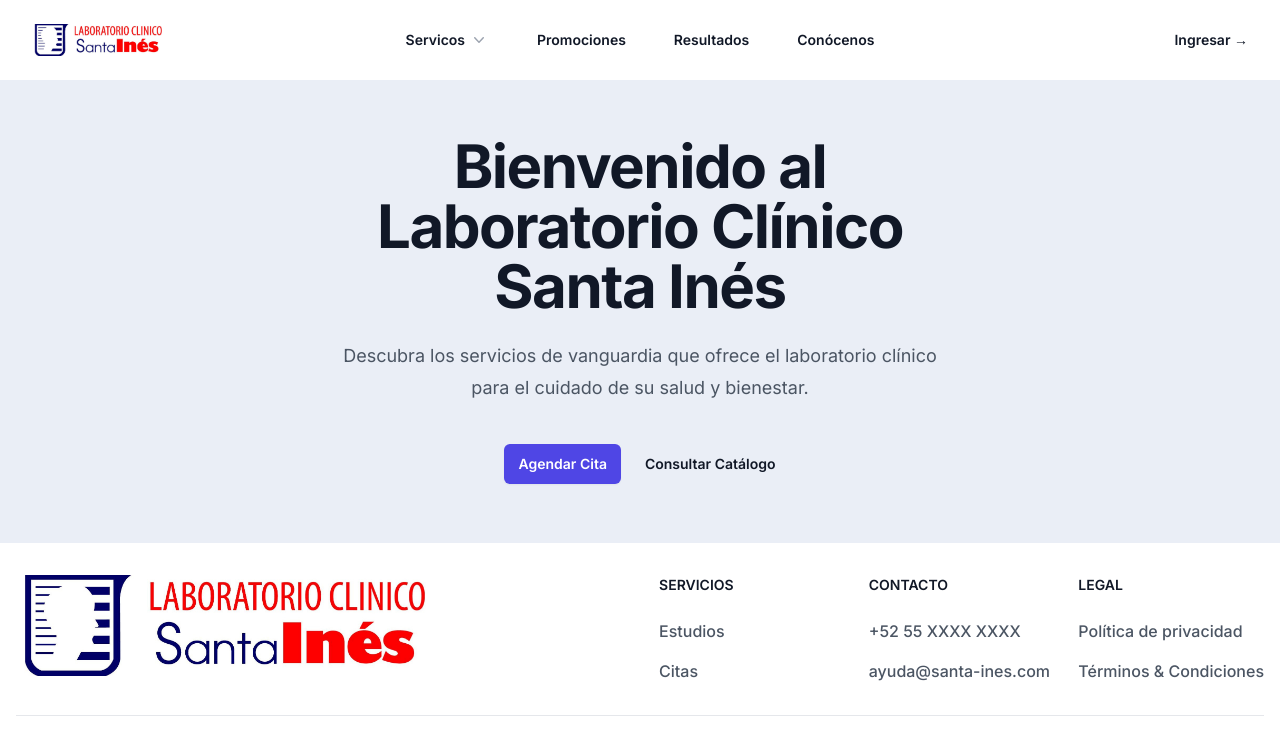
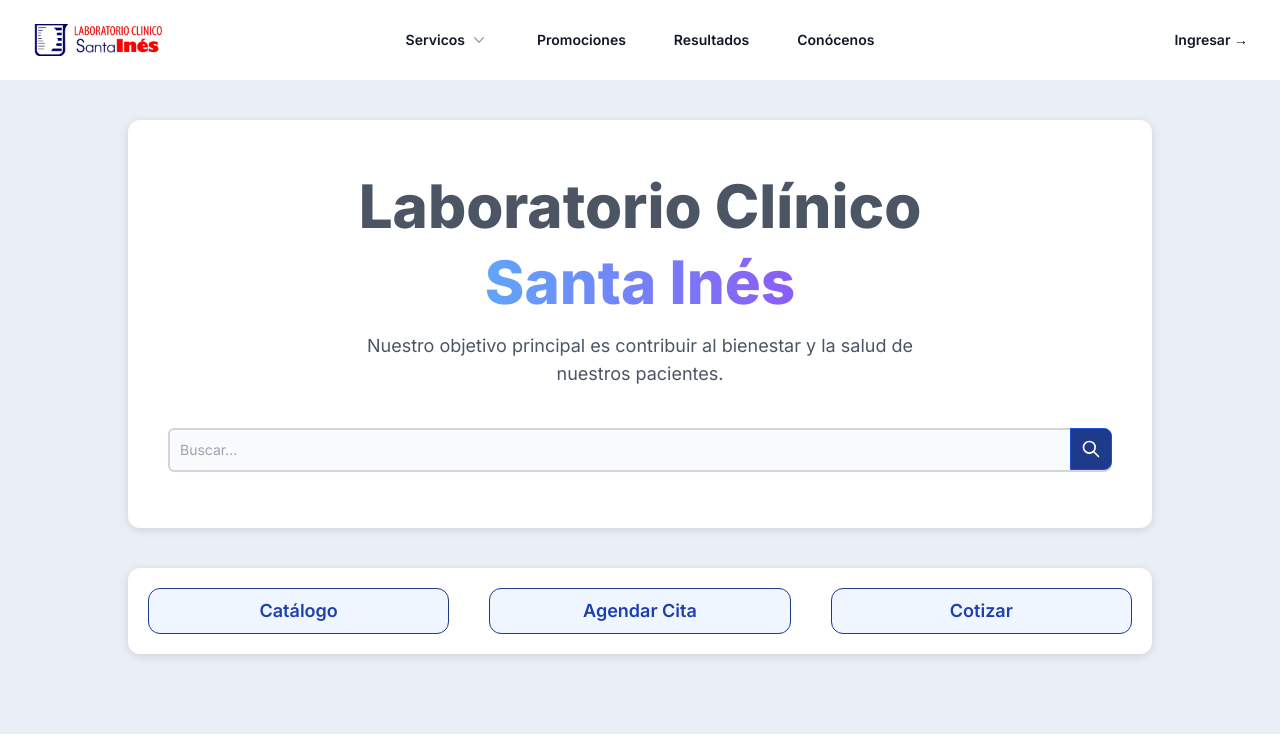
Before and after one commit to erick-brsa/example-santa-ines, a Next.js app: page / in a window 1280 px wide. Shown: the top 747 px of the page. Built offline with nearby package versions, Linux system fonts and the light colour scheme.

Commit message:
Add home page

```diff
--- /dev/null
+++ b/app/agendar-cita/page.js
@@ -0,0 +1,5 @@
+export default function scheduleAppointmentPage() {
+  return (
+    <div>page</div>
+  )
+}
--- a/app/catalogo/CatalogueCard.js
+++ b/app/catalogo/CatalogueCard.js
@@ -2,7 +2,7 @@ import Link from 'next/link'
 
 export function CatalogueCard({ study }) {
 	return (
-		<div className='bg-white shadow-[0px_2px_8px_0pxrgba(99,99,99,0.2)] rounded-xl overflow-hidden border border-gray-200 transition-shadow'>
+		<div className='bg-white shadow-[0px_2px_8px_0px_rgba(99,99,99,0.2)] rounded-xl overflow-hidden border border-gray-200 transition-shadow'>
 			<Link
 				href={`/`}
 				className="grid grid-rows-[auto_1fr_auto] h-full"
--- a/app/catalogo/CatalogueList.js
+++ b/app/catalogo/CatalogueList.js
@@ -12,7 +12,7 @@ export function CatalogueList({ catalogue }) {
 
 	return (
 		<div className="flex w-full max-w-6xl 2xl:max-w-7xl mx-auto">
-			<div className="grid lg:grid-cols-2 xl:grid-cols-3 gap-[2.5rem] px-5 py-5">
+			<div className="grid lg:grid-cols-2 xl:grid-cols-3 gap-[2.5rem] p-5">
 				{catalogue.slice(skip, end).map((study) => (
 					<CatalogueCard
 						key={study.id}
--- a/app/catalogo/page.js
+++ b/app/catalogo/page.js
@@ -12,8 +12,6 @@ async function getData() {
 export default async function CataloguePage({ searchParams }) {
 	const catalogue = await getData();
 
-	const { page = '0' } = searchParams;
-console.log(catalogue.length)
 	return (
 		<main className="py-5">
 			<div className="">
--- /dev/null
+++ b/app/cotizar/page.js
@@ -0,0 +1,5 @@
+export default function quoteStudiesPage() {
+  return (
+    <div>page</div>
+  )
+}
--- a/app/page.js
+++ b/app/page.js
@@ -1,34 +1,38 @@
-import Link from "next/link";
+import Link from 'next/link'
 
-export default function Home() {
+export default function HomePage() {
 	return (
-		<main>
-			<div className="relative isolate px-6  lg:px-8">
-				<div className="mx-auto max-w-2xl px-6 py-14 lg:px-8">
-					<div className="text-center">
-						<h1 className="text-4xl font-bold tracking-tight text-gray-900 sm:text-6xl">
-							Bienvenido al Laboratorio Clínico Santa Inés
-						</h1>
-						<p className="mt-6 text-lg leading-8 text-gray-600">
-						Descubra los servicios de vanguardia que ofrece el laboratorio clínico para el cuidado de su salud y bienestar.
-						</p>
-						<div className="mt-10 flex items-center justify-center gap-x-6">
-							<Link
-								href="/agendar-cita"
-								className="rounded-md bg-indigo-600 px-3.5 py-2.5 text-sm font-semibold text-white shadow-sm hover:bg-indigo-500 focus-visible:outline focus-visible:outline-2 focus-visible:outline-offset-2 focus-visible:outline-indigo-600"
-							>
-								Agendar Cita
-							</Link>
-							<Link
-								href="/catalogo"
-								className="text-sm font-semibold leading-6 text-gray-900"
-							>
-								Consultar Catálogo
-							</Link>
+		<main className="w-full py-10 px-5">
+			<div className="flex flex-col items-center gap-10 max-w-5xl bg-white shadow-[0px_2px_8px_0px_rgba(99,99,99,0.2)] rounded-xl mx-auto py-14 px-10">
+				<div className='flex flex-col gap-5'>
+					<h1 className="flex flex-col text-6xl font-extrabold text-gray-600 gap-4 items-center">
+						<span>Laboratorio Clínico</span>
+						<span className="bg-clip-text text-transparent bg-gradient-to-r from-blue-400 to-violet-500">
+							Santa Inés
+						</span>
+					</h1>
+					<p className="text-lg text-gray-600 max-w-xl text-center">Nuestro objetivo principal es contribuir al bienestar y la salud de nuestros pacientes.</p>
+				</div>
+
+				<form className="w-full">
+						<div className="flex">
+							<div className="relative w-full">
+									<input type="search" id="search-dropdown" className="block p-2.5 w-full z-20 text-sm text-gray-900 bg-gray-50 rounded-r-lg border-2 border-gray-300 focus:ring-blue-500 focus:border-blue-500 rounded-l-md" placeholder="Buscar..." required />
+									<button type="submit" className="absolute top-0 right-0 p-2.5 text-sm font-medium text-white bg-blue-900 rounded-r-lg border border-blue-700 hover:bg-blue-800 focus:ring-4 focus:outline-none focus:ring-blue-300">
+											<svg aria-hidden="true" className="w-5 h-5" fill="none" stroke="currentColor" viewBox="0 0 24 24" xmlns="http://www.w3.org/2000/svg"><path strokeLinecap="round" strokeLinejoin="round" strokeWidth="2" d="M21 21l-6-6m2-5a7 7 0 11-14 0 7 7 0 0114 0z"></path></svg>
+											<span className="sr-only">Search</span>
+									</button>
+							</div>
 						</div>
-					</div>
+				</form>
+			</div>
+			<div className="max-w-5xl py-10 mx-auto">
+				<div className='bg-white grid grid-cols-1 lg:grid-cols-3 gap-8 lg:gap-10 shadow-[0px_2px_8px_0px_rgba(99,99,99,0.2)] rounded-xl p-5'>
+					<Link href="/catalogo" className="bg-blue-50 hover:bg-blue-100 text-blue-800 mx-auto w-full transition-colors max-w-lg lg:w-full border border-blue-900 rounded-xl text-center px-4 py-2 text-lg font-semibold">Catálogo</Link>
+					<Link href="/agendar-cita" className="bg-blue-50 hover:bg-blue-100 text-blue-800 mx-auto w-full transition-colors max-w-lg lg:w-full border border-blue-900 rounded-xl text-center px-4 py-2 text-lg font-semibold">Agendar Cita</Link>
+					<Link href="/cotizar" className="bg-blue-50 hover:bg-blue-100 text-blue-800 mx-auto w-full transition-colors max-w-lg lg:w-full border border-blue-900 rounded-xl text-center px-4 py-2 text-lg font-semibold">Cotizar</Link>
 				</div>
 			</div>
 		</main>
-	);
+	)
 }
```
